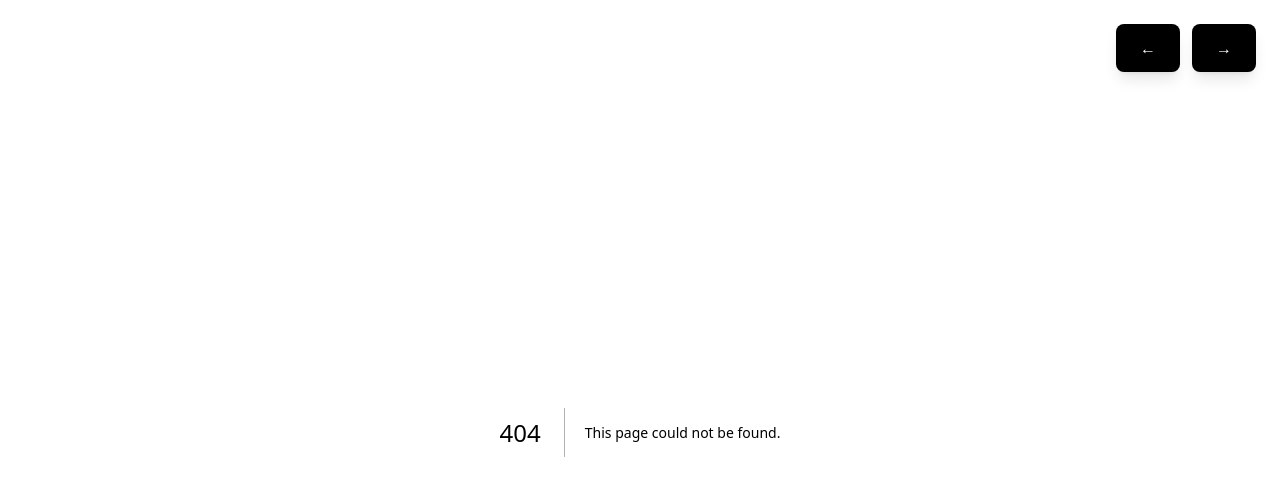
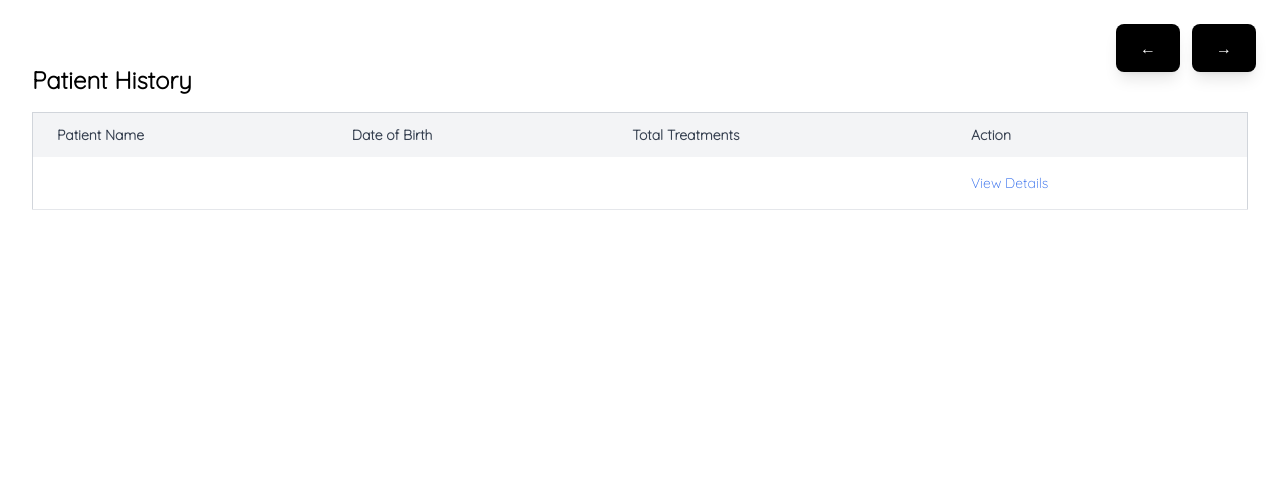
Before and after one commit to UTDallasEPICS/Swing, a Next.js app in the folder web/: page /view_patient_history in a window 1280 px wide. Before the commit this address had no page. Shown: the top 496 px of the page. Built offline with nearby package versions, Linux system fonts and the light colour scheme.

Commit message:
recent changes

```diff
--- a/web/app/page.tsx
+++ b/web/app/page.tsx
@@ -1,10 +1,10 @@
 "use client";
-import {useEffect} from 'react'
-import { redirect } from 'next/navigation';
+import {useEffect, useState} from 'react'
+import { useRouter } from 'next/navigation'; // client redirect
 import Cookies from 'js-cookie';
 import Image from 'next/image';
-import {useState} from 'react'
 import Link from 'next/link';
+import { Router } from 'lucide-react';
 
 
 interface PatientItem{
@@ -49,10 +49,11 @@ export default function Home(){
         const hasRedirected = Cookies.get('hasRedirected');
         if (!hasRedirected){
             //set a cookie to indicate that the redirect has happend
-            Cookies.set('hasRedirected', 'true', {expires: (24 * 60 * 60)});
-            redirect('/login') // if theres no cookie redirect to login page look back at this a bit
+            Cookies.set('hasRedirected', 'true', {expires: 1});
+            router.replace('/login'); // if theres no cookie redirect to login page look back at this a bit
         }
-    }, [])
+    }, [router]);
+
     const toggleItemSelection = (id: string) => {
         setSelectedItems(prev =>
             prev.includes(id) ? prev.filter(itemID =>itemID !== id) :
@@ -119,10 +120,9 @@ export default function Home(){
                         Date of Last Change
                     </th>
                     <th className="px-6 py-3 text-left font-semibold text-sm text-gray-700">
-                        Actions
-                    </th>
-                </tr>
-            </thead>
+                        Actions</th>
+                    </tr>
+                </thead>
             <tbody>
                 {patientData.map((patient) => (
                     <tr
@@ -139,9 +139,23 @@ export default function Home(){
                             {patient.dateChanged}
                         </td>
                         <td className="px-6 py-4 whitespace-nowrap text-sm">
-                            <button className="text-blue-600 hover:text-blue-800 mr-3">
-                                Edit
-                            </button>
+                            <Link
+                            href= {{
+                                pathname: '/view_patient_history',
+                                query: {
+                                    id: patient.id,
+                                    name: patient.patientName,
+                                    dob: patient.dob,
+                                    dateChanged: patient.dateChanged
+                                }
+                            }}
+                            >
+                                View History
+                            </Link>
+                                <button className="text-blue-600 hover:text-blue-800 mr-3">
+                                    Edit
+                                </button>
+
                             <button className="text-red-600 hover:text-red-800">
                                 Delete
                             </button>
@@ -150,6 +164,7 @@ export default function Home(){
                 ))}
             </tbody>
         </table>
+        <div>
         {filteredPatients.length === 0 && (
                         <div className="p-6 text-center text-gray-500">
                             No patients found matching your search.
@@ -157,6 +172,7 @@ export default function Home(){
                     )}
     </div>
 </div>
+</div>
 </main>
 )
 }
--- a/web/app/patient_actions/page.tsx
+++ b/web/app/patient_actions/page.tsx
@@ -20,7 +20,7 @@ export default function PatientActions(){
       <div className="p-4">
         {/* upload video & view history buttons (moved from homepage) */}
         <div className ="flex justify-end items-center mt-5 gap-4">
-          <Link href="/patientHistory">
+          <Link href="/view_patient_history">
             <button className="px-8 py-4 bg-black hover:bg-gray-200 text-white rounded-lg
               cursor-pointer text-lg font-semibold transition duration-300
               shadow-lg hover:shadow-xl flex items-center gap-2">
--- /dev/null
+++ b/web/app/view_patient_history/page.tsx
@@ -0,0 +1,52 @@
+"use client";
+import Link from 'next/link'
+import { useSearchParams } from 'next/navigation';
+import React from 'react'
+
+export default function ViewPatientHistoryPage() {
+  const params = useSearchParams();
+  const name = params.get('name');
+  const dob = params.get('dob');
+  const dateChanged = params.get('dateChanged');
+  return (
+   <div className="p-8">
+      <h1 className="text-2xl font-bold mb-4">Patient History</h1>
+      <table className="min-w-full border border-gray-300">
+        <thead className="bg-gray-100">
+          <tr>
+            <th className="px-6 py-3 text-left font-semibold text-sm text-gray-700">
+                 Patient Name
+                 </th>
+             <th className="px-6 py-3 text-left font-semibold text-sm text-gray-700">
+                Date of Birth
+                </th>
+             <th className="px-6 py-3 text-left font-semibold text-sm text-gray-700">
+                Total Treatments
+                </th>
+             <th className="px-6 py-3 text-left font-semibold text-sm text-gray-700">
+                Action
+                </th>
+           </tr>
+         </thead>
+         <tbody>
+           <tr className ="border-b border-gray-200 hover:bg-gray-50 transition-colors">
+              <td className="px-6 py-4 whitespace-nowrap text-sm text-gray-900">
+                {name}
+              </td>
+              <td className="px-6 py-4 whitespace-nowrap text-sm text-gray-600">
+                {dob}
+              </td>
+              <td className="px-6 py-4 whitespace-nowrap text-sm text-gray-600">
+                {dateChanged}
+              </td>
+              <td className="px-6 py-4 whitespace-nowrap text-sm">
+                <button className="text-blue-600 hover:text-blue-800 mr-3">
+                  View Details
+                </button>
+              </td>
+           </tr>
+         </tbody>
+       </table>
+    </div>
+  )
+}
```
